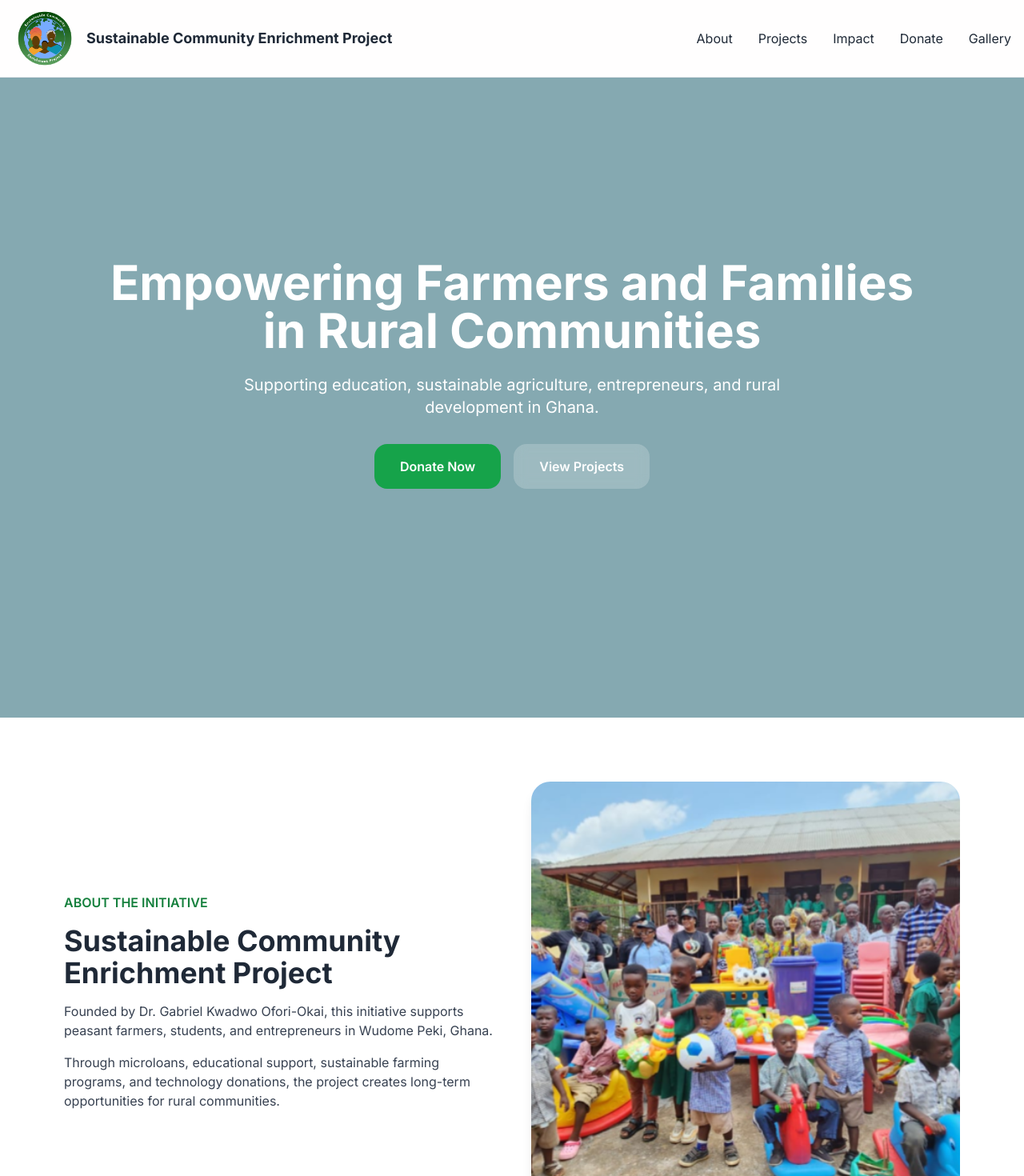
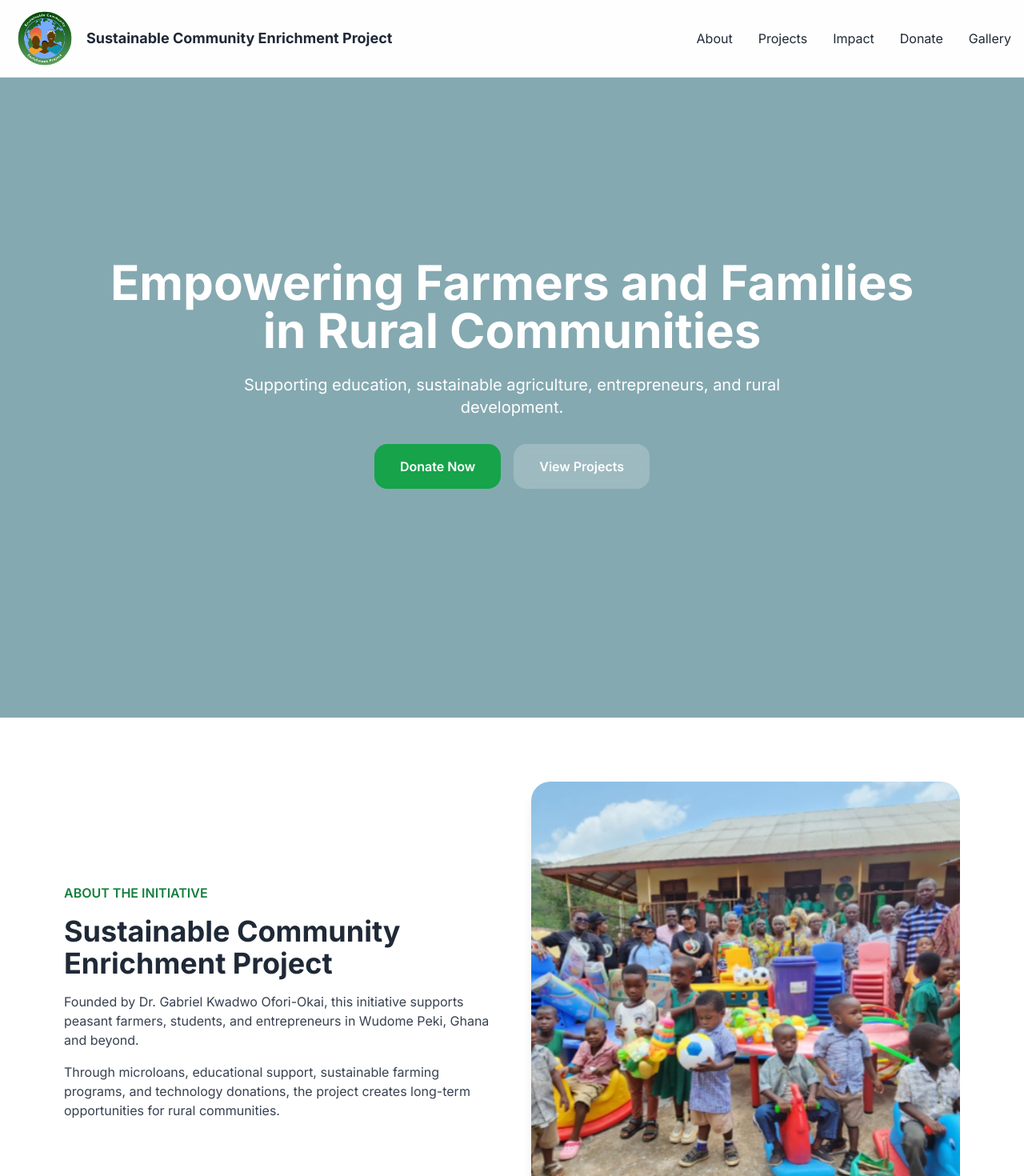
Before and after one commit to sboamah/wudome-app, a Next.js app: page / in a window 1280 px wide. Shown: the top 1470 px of the page at 80% size. Built offline with nearby package versions, Linux system fonts and the light colour scheme.

Commit message:
make wording more general

```diff
--- a/app/components/AboutSection.tsx
+++ b/app/components/AboutSection.tsx
@@ -39,7 +39,7 @@ export default function AboutSection() {
                   <p className="mt-4 text-sm sm:text-base text-gray-700 leading-7">
                     Founded by Dr. Gabriel Kwadwo Ofori-Okai, this initiative
                     supports peasant farmers, students, and entrepreneurs in
-                    Wudome Peki, Ghana.
+                    Wudome Peki, Ghana and beyond.
                   </p>
 
                   <p className="mt-4 text-sm sm:text-base text-gray-700 leading-7">
@@ -102,7 +102,7 @@ export default function AboutSection() {
 
                   <p className="mt-4 text-sm sm:text-base text-gray-700 leading-7">
                     Dr. Ofori-Okai was born in Nkawkaw, Ghana. His father was
-                    born in Peki Wudome, creating a lifelong connection to the
+                    born in Wudome Peki, creating a lifelong connection to the
                     community.
                   </p>
 
--- a/app/components/DonationSection.tsx
+++ b/app/components/DonationSection.tsx
@@ -18,7 +18,7 @@ export default function DonationSection() {
 
           <p className="mt-6 text-gray-700 leading-8">
             Donations support microloans, educational resources, farming
-            equipment, and sustainable agriculture projects in Wudome Peki.
+            equipment, and sustainable agriculture projects in rural communities.
           </p>
         </div>
 
--- a/app/components/Footer.tsx
+++ b/app/components/Footer.tsx
@@ -8,7 +8,7 @@ export default function Footer() {
           </h2>
 
           <p className="mt-4 text-gray-400">
-            Supporting sustainable growth in Ghana through
+            Supporting sustainable growth through
             education, agriculture, and empowerment.
           </p>
 
--- a/app/components/Hero.tsx
+++ b/app/components/Hero.tsx
@@ -22,7 +22,7 @@ export default function Hero() {
 
         <p className="mt-6 text-lg md:text-xl max-w-2xl mx-auto">
           Supporting education, sustainable agriculture,
-          entrepreneurs, and rural development in Ghana.
+          entrepreneurs, and rural development.
         </p>
 
         <div className="mt-8 flex gap-4 justify-center">
```
